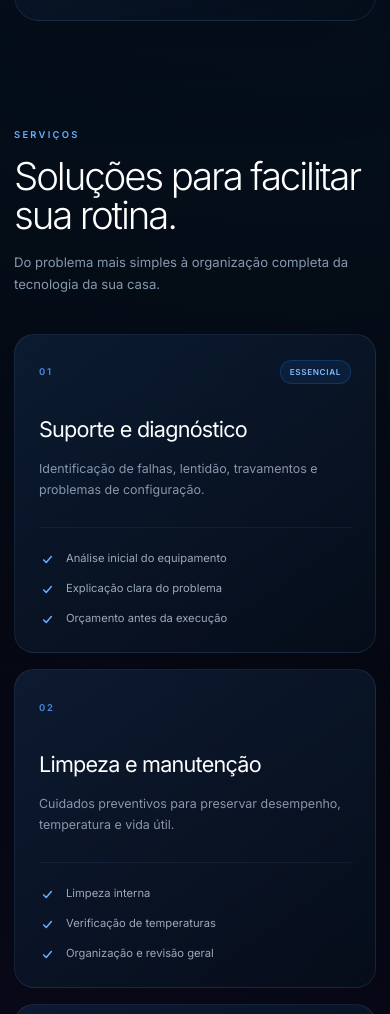
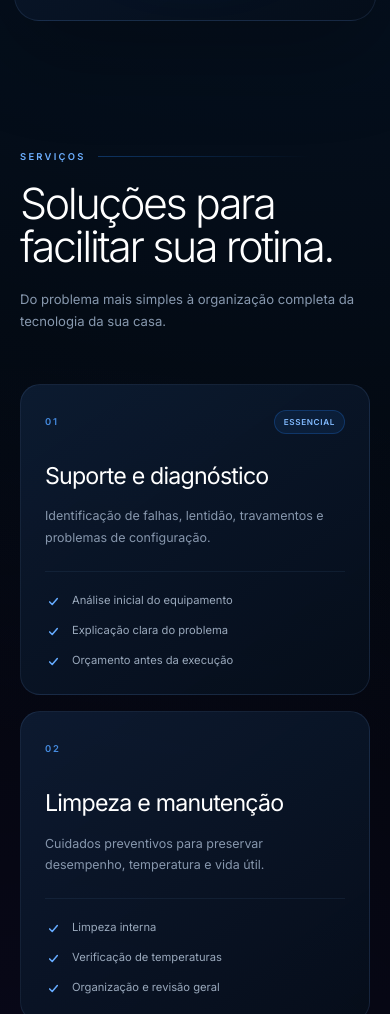
Before and after one commit to Alisson-San/nodenhubsite, an Astro site: page /dev/services in a window 390 px wide. Shown: the part 1111-2125 px from the top of the page. Built offline with nearby package versions, Linux system fonts and the light colour scheme; Astro itself is replaced by a stand-in of ours.

Commit message:
fix: ajusta cards de servicos em telas menores

```diff
--- a/src/components/services/ServiceCard.astro
+++ b/src/components/services/ServiceCard.astro
@@ -78,6 +78,8 @@ const displayNumber = String(index).padStart(2, "0");
 		position: relative;
 		display: flex;
 		min-height: 100%;
+        min-width: 0;
+	    min-height: 100%;
 		padding: 28px;
 		overflow: hidden;
 		flex-direction: column;
@@ -94,6 +96,7 @@ const displayNumber = String(index).padStart(2, "0");
 			transform 180ms ease,
 			background-color 180ms ease;
 	}
+
 
 	.service-card__top {
 		display: flex;
@@ -151,6 +154,7 @@ const displayNumber = String(index).padStart(2, "0");
 		font-weight: 400;
 		letter-spacing: -0.035em;
 		line-height: 1.15;
+        text-wrap: balance;
 	}
 
 	.service-card__content > p {
@@ -234,12 +238,26 @@ const displayNumber = String(index).padStart(2, "0");
 
 	@media (max-width: 600px) {
 			.service-card {
+                min-height: auto;
                 padding: 24px;
                 border-radius: 20px;
             }
 
             .service-card__content {
-			margin-top: 32px;
+                margin-top: 28px;
+            }
+
+            .service-card h3 {
+                font-size: 1.45rem;
+            }
+
+            .service-card__content > p {
+                font-size: 0.78rem;
+            }
+
+            .service-card ul {
+                margin-top: 23px;
+                padding-top: 20px;
             }
 	}
 
--- a/src/components/services/ServicesGrid.astro
+++ b/src/components/services/ServicesGrid.astro
@@ -30,8 +30,12 @@ const titleId = `${id}-title`;
 	aria-labelledby={titleId}
 >
 	<header class="services-grid__header">
+        <div class="services-grid__eyebrow">
             <span>{eyebrow}</span>
+            <div aria-hidden="true"></div>
+        </div>
 
+        <div class="services-grid__heading">
             <h2 id={titleId}>
                 {title}
             </h2>
@@ -41,6 +45,7 @@ const titleId = `${id}-title`;
                     <p>{description}</p>
                 )
             }
+        </div>
     </header>
 
 	<div class="services-grid__items">
@@ -72,16 +77,20 @@ const titleId = `${id}-title`;
 	}
 
     .services-grid__header {
-		display: grid;
-		max-width: 850px;
-		grid-template-columns: minmax(0, 1.2fr) minmax(260px, 0.8fr);
-		align-items: end;
-		column-gap: 60px;
+        width: 100%;
     }
 
-	.services-grid__header > span {
-		grid-column: 1 / -1;
-		color: color-mix(
+    .services-grid__eyebrow {
+        display: flex;
+        width: 100%;
+        align-items: center;
+        gap: 18px;
+    }
+
+    .services-grid__eyebrow span {
+        flex-shrink: 0;
+        color:
+            color-mix(
                 in srgb,
                 var(--service-accent) 67%,
                 #ffffff
@@ -91,16 +100,45 @@ const titleId = `${id}-title`;
         letter-spacing: 0.24em;
     }
 
+    .services-grid__eyebrow div {
+        width: 100%;
+        height: 1px;
+        background:
+            linear-gradient(
+                90deg,
+                color-mix(
+                    in srgb,
+                    var(--service-accent) 32%,
+                    transparent
+                ),
+                transparent 78%
+            );
+    }
+
+    .services-grid__heading {
+        display: grid;
+        margin-top: 26px;
+        grid-template-columns:
+            minmax(0, 1.55fr)
+            minmax(280px, 0.65fr);
+        align-items: end;
+        gap: clamp(42px, 7vw, 96px);
+    }
+
     .services-grid h2 {
-		margin: 17px 0 0;
-		font-size: clamp(2.4rem, 5.5vw, 4.6rem);
+        max-width: 760px;
+        margin: 0;
+        font-size: clamp(2.5rem, 4.7vw, 4.25rem);
         font-weight: 300;
         letter-spacing: -0.055em;
-		line-height: 1;
+        line-height: 0.98;
+        text-wrap: balance;
     }
 
-	.services-grid__header p {
-		margin: 17px 0 2px;
+    .services-grid__heading p {
+        max-width: 410px;
+        margin: 0 0 3px;
+        justify-self: end;
         color: #8798ae;
         font-size: 0.82rem;
         line-height: 1.7;
@@ -108,31 +146,43 @@ const titleId = `${id}-title`;
 
     .services-grid__items {
         display: grid;
+        width: 100%;
         margin-top: 48px;
-		grid-template-columns: repeat(3, minmax(0, 1fr));
+        grid-template-columns:
+            repeat(
+                auto-fit,
+                minmax(min(100%, 290px), 1fr)
+            );
         gap: 16px;
 }
-
 	@media (max-width: 900px) {
-		.services-grid__header {
-			max-width: 680px;
+		.services-grid__heading {
             grid-template-columns: 1fr;
+            gap: 20px;
         }
 
-		.services-grid__items {
-			grid-template-columns: repeat(2, minmax(0, 1fr));
+        .services-grid h2 {
+            max-width: 720px;
+        }
+
+        .services-grid__heading p {
+            max-width: 620px;
+            justify-self: start;
         }
 	}
 
 	@media (max-width: 620px) {
-		.services-grid {
-			width: min(100% - 28px, 1120px);
-			padding-top: 68px;
+		.services-grid__eyebrow {
+            gap: 12px;
         }
 
-		.services-grid__items {
-			margin-top: 36px;
-			grid-template-columns: 1fr;
+        .services-grid__heading {
+            margin-top: 20px;
+        }
+
+        .services-grid h2 {
+            font-size: clamp(2.35rem, 11vw, 3.4rem);
+            line-height: 1;
         }
 	}
 </style>
```
Lines whose indentation alone changed are shown as unchanged.
